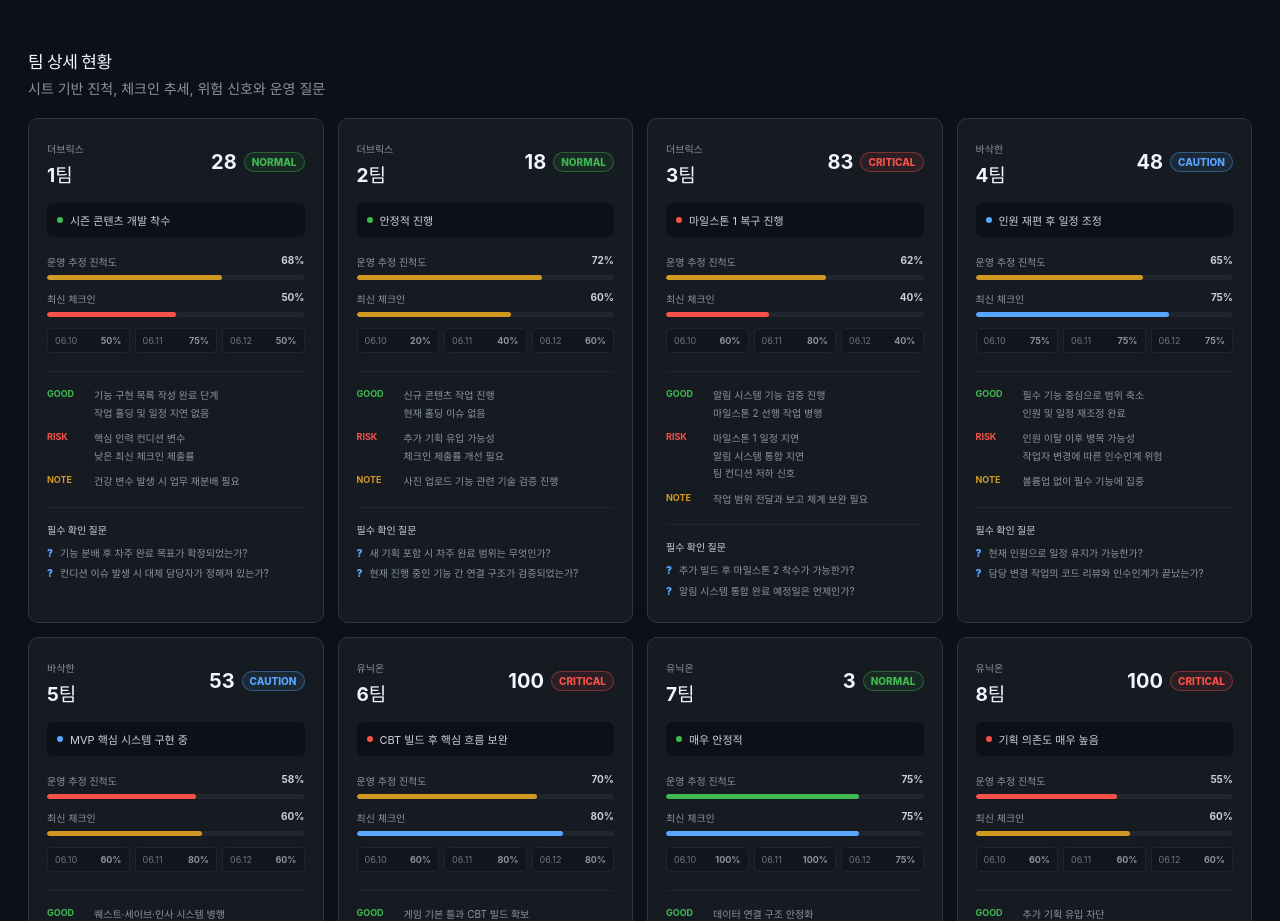
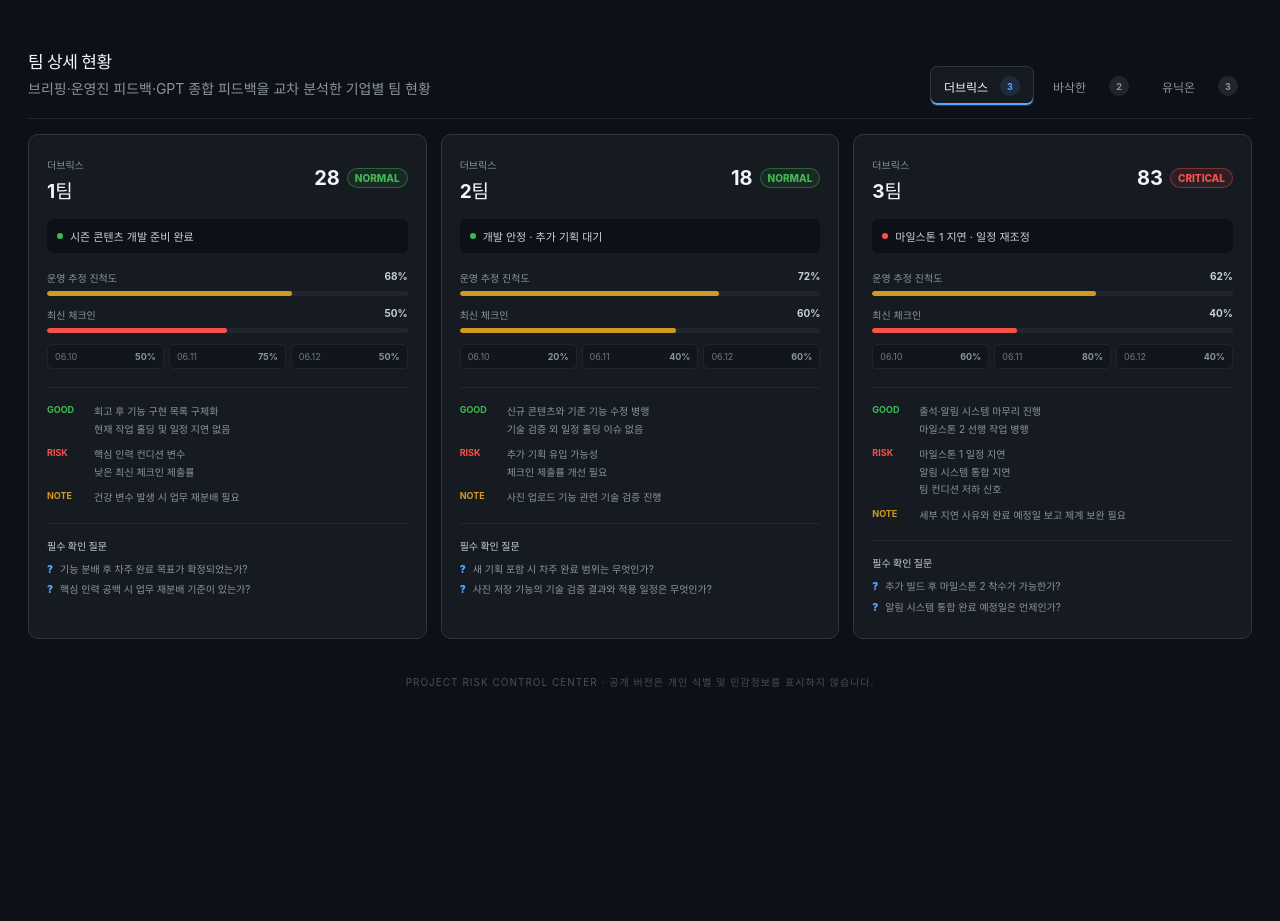
Before and after one commit to min-omniai/kdt-project-risk-control-center, a React (Vite) app: page / in a window 1280 px wide. Shown: the part 1879-2800 px from the top of the page. After the commit the page ends 2628 px from the top, so only its background shows below. Built offline with nearby package versions, Linux system fonts and the light colour scheme.

Commit message:
Add company tabs to team status

```diff
--- a/src/App.tsx
+++ b/src/App.tsx
@@ -7,8 +7,7 @@ import {
   OperatorActions,
   RiskBreakdown,
   RiskRanking,
-  SectionTitle,
-  TeamCard,
+  TeamStatusTabs,
 } from "./components/Dashboard";
 import { calculateRiskScore, getDaysUntil, getRiskLevel } from "./utils/risk";
 
@@ -51,10 +50,7 @@ export default function App() {
           <RiskBreakdown teams={teams} />
         </div>
         <RiskRanking teams={teams} />
-        <section className="teams-section">
-          <SectionTitle title="팀 상세 현황" subtitle="시트 기반 진척, 체크인 추세, 위험 신호와 운영 질문" />
-          <div className="team-grid">{teams.map((team) => <TeamCard team={team} key={team.teamId} />)}</div>
-        </section>
+        <TeamStatusTabs teams={teams} />
         <footer>PROJECT RISK CONTROL CENTER · 공개 버전은 개인 식별 및 민감정보를 표시하지 않습니다.</footer>
       </div>
     </main>
--- a/src/components/Dashboard.tsx
+++ b/src/components/Dashboard.tsx
@@ -1,3 +1,4 @@
+import { useState } from "react";
 import type { Milestone, RiskKey, Team } from "../types";
 import {
   calculateRiskScore,
@@ -159,6 +160,52 @@ export function TeamCard({ team }: { team: Team }) {
   );
 }
 
+const companies = ["더브릭스", "바삭한", "유닉온"] as const;
+
+export function TeamStatusTabs({ teams }: { teams: Team[] }) {
+  const [selectedCompany, setSelectedCompany] = useState<(typeof companies)[number]>("더브릭스");
+  const visibleTeams = teams.filter((team) => team.company === selectedCompany);
+
+  return (
+    <section className="teams-section">
+      <div className="team-section-heading">
+        <SectionTitle
+          title="팀 상세 현황"
+          subtitle="브리핑·운영진 피드백·GPT 종합 피드백을 교차 분석한 기업별 팀 현황"
+        />
+        <div className="company-tabs" role="tablist" aria-label="기업별 팀 선택">
+          {companies.map((company) => {
+            const companyTeams = teams.filter((team) => team.company === company);
+            const isSelected = selectedCompany === company;
+            return (
+              <button
+                aria-controls={`company-panel-${company}`}
+                aria-selected={isSelected}
+                className={isSelected ? "active" : ""}
+                key={company}
+                onClick={() => setSelectedCompany(company)}
+                role="tab"
+                type="button"
+              >
+                <span>{company}</span>
+                <b>{companyTeams.length}</b>
+              </button>
+            );
+          })}
+        </div>
+      </div>
+      <div
+        aria-label={`${selectedCompany} 팀 상세 현황`}
+        className={`team-grid company-team-grid team-count-${visibleTeams.length}`}
+        id={`company-panel-${selectedCompany}`}
+        role="tabpanel"
+      >
+        {visibleTeams.map((team) => <TeamCard team={team} key={team.teamId} />)}
+      </div>
+    </section>
+  );
+}
+
 function DetailBlock({ label, items, className }: { label: string; items: string[]; className: string }) {
   return <div className={`detail-block ${className}`}><b>{label}</b><ul>{items.map((item) => <li key={item}>{item}</li>)}</ul></div>;
 }
--- a/src/data/projectData.ts
+++ b/src/data/projectData.ts
@@ -28,70 +28,70 @@ export const teams: Team[] = [
   {
     teamId: 1, company: "더브릭스", teamName: "1팀", progress: 68, checkinRate: 50,
     healthRisk: true, scheduleRisk: false, planningRisk: false, technicalRisk: false, collaborationRisk: false,
-    status: "시즌 콘텐츠 개발 착수", goodPoints: ["기능 구현 목록 작성 완료 단계", "작업 홀딩 및 일정 지연 없음"],
+    status: "시즌 콘텐츠 개발 준비 완료", goodPoints: ["회고 후 기능 구현 목록 구체화", "현재 작업 홀딩 및 일정 지연 없음"],
     risks: ["핵심 인력 컨디션 변수", "낮은 최신 체크인 제출률"],
     specialNotes: ["건강 변수 발생 시 업무 재분배 필요"],
-    requiredQuestions: ["기능 분배 후 차주 완료 목표가 확정되었는가?", "컨디션 이슈 발생 시 대체 담당자가 정해져 있는가?"],
+    requiredQuestions: ["기능 분배 후 차주 완료 목표가 확정되었는가?", "핵심 인력 공백 시 업무 재분배 기준이 있는가?"],
     checkinHistory: history(50, 75, 50),
   },
   {
     teamId: 2, company: "더브릭스", teamName: "2팀", progress: 72, checkinRate: 60,
     healthRisk: false, scheduleRisk: false, planningRisk: false, technicalRisk: false, collaborationRisk: false,
-    status: "안정적 진행", goodPoints: ["신규 콘텐츠 작업 진행", "현재 홀딩 이슈 없음"],
+    status: "개발 안정 · 추가 기획 대기", goodPoints: ["신규 콘텐츠와 기존 기능 수정 병행", "기술 검증 외 일정 홀딩 이슈 없음"],
     risks: ["추가 기획 유입 가능성", "체크인 제출률 개선 필요"],
     specialNotes: ["사진 업로드 기능 관련 기술 검증 진행"],
-    requiredQuestions: ["새 기획 포함 시 차주 완료 범위는 무엇인가?", "현재 진행 중인 기능 간 연결 구조가 검증되었는가?"],
+    requiredQuestions: ["새 기획 포함 시 차주 완료 범위는 무엇인가?", "사진 저장 기능의 기술 검증 결과와 적용 일정은 무엇인가?"],
     checkinHistory: history(20, 40, 60),
   },
   {
     teamId: 3, company: "더브릭스", teamName: "3팀", progress: 62, checkinRate: 40,
     healthRisk: true, scheduleRisk: true, planningRisk: false, technicalRisk: true, collaborationRisk: false,
-    status: "마일스톤 1 복구 진행", goodPoints: ["알림 시스템 기능 검증 진행", "마일스톤 2 선행 작업 병행"],
+    status: "마일스톤 1 지연 · 일정 재조정", goodPoints: ["출석·알림 시스템 마무리 진행", "마일스톤 2 선행 작업 병행"],
     risks: ["마일스톤 1 일정 지연", "알림 시스템 통합 지연", "팀 컨디션 저하 신호"],
-    specialNotes: ["작업 범위 전달과 보고 체계 보완 필요"],
+    specialNotes: ["세부 지연 사유와 완료 예정일 보고 체계 보완 필요"],
     requiredQuestions: ["추가 빌드 후 마일스톤 2 착수가 가능한가?", "알림 시스템 통합 완료 예정일은 언제인가?"],
     checkinHistory: history(60, 80, 40),
   },
   {
     teamId: 4, company: "바삭한", teamName: "4팀", progress: 65, checkinRate: 75,
     healthRisk: false, scheduleRisk: true, planningRisk: false, technicalRisk: false, collaborationRisk: true,
-    status: "인원 재편 후 일정 조정", goodPoints: ["필수 기능 중심으로 범위 축소", "인원 및 일정 재조정 완료"],
+    status: "범위 축소 후 필수 기능 집중", goodPoints: ["비필수 볼륨업 배제 합의", "인원 및 일정 재조정 완료"],
     risks: ["인원 이탈 이후 병목 가능성", "작업자 변경에 따른 인수인계 위험"],
     specialNotes: ["볼륨업 없이 필수 기능에 집중"],
-    requiredQuestions: ["현재 인원으로 일정 유지가 가능한가?", "담당 변경 작업의 코드 리뷰와 인수인계가 끝났는가?"],
+    requiredQuestions: ["현재 인원 재배치로 일정 유지가 가능한가?", "담당 변경 작업의 코드 리뷰와 인수인계가 끝났는가?"],
     checkinHistory: history(75, 75, 75),
   },
   {
     teamId: 5, company: "바삭한", teamName: "5팀", progress: 58, checkinRate: 60,
     healthRisk: false, scheduleRisk: true, planningRisk: false, technicalRisk: false, collaborationRisk: false,
-    status: "MVP 핵심 시스템 구현 중", goodPoints: ["퀘스트·세이브·인사 시스템 병행", "UI와 데이터 연동 진행"],
+    status: "핵심 시스템 구현 지속", goodPoints: ["퀘스트·세이브·인사 시스템 병행", "UI와 런타임 데이터 연동 진행"],
     risks: ["MVP 필수 구현 범위가 넓음", "기능 간 통합 작업량 과다"],
-    specialNotes: ["타이쿤 장르 특성상 핵심 루프 검증 우선"],
+    specialNotes: ["작업량 자체가 병목이므로 핵심 플레이 루프 검증 우선"],
     requiredQuestions: ["현재 플레이 가능한 핵심 루프는 무엇인가?", "CBT 전 제거 가능한 기능이 구분되어 있는가?"],
     checkinHistory: history(60, 80, 60),
   },
   {
     teamId: 6, company: "유닉온", teamName: "6팀", progress: 70, checkinRate: 80,
     healthRisk: true, scheduleRisk: true, planningRisk: true, technicalRisk: true, collaborationRisk: false,
-    status: "CBT 빌드 후 핵심 흐름 보완", goodPoints: ["게임 기본 틀과 CBT 빌드 확보", "유물 시스템 구현 진행"],
+    status: "CBT 필수 요소 지연", goodPoints: ["게임 기본 틀과 CBT 빌드 확보", "튜토리얼 추가 및 유물 시스템 구현"],
     risks: ["튜토리얼 예외 처리 부족", "내러티브 일정 산정 누락", "집중 개발에 따른 피로 신호"],
     specialNotes: ["CBT 필수 요소 우선순위 재확인 필요"],
-    requiredQuestions: ["튜토리얼부터 엔딩까지 1판 완주 가능한가?", "CBT 필수 기능 완료율과 미완료 목록은 무엇인가?"],
+    requiredQuestions: ["CBT 기준 튜토리얼-플레이-엔딩 흐름이 검증됐는가?", "CBT 필수 기능 완료율과 미완료 목록은 무엇인가?"],
     checkinHistory: history(60, 80, 80),
   },
   {
     teamId: 7, company: "유닉온", teamName: "7팀", progress: 75, checkinRate: 75,
     healthRisk: false, scheduleRisk: false, planningRisk: false, technicalRisk: false, collaborationRisk: false,
-    status: "매우 안정적", goodPoints: ["데이터 연결 구조 안정화", "SO 기반 구조와 콘텐츠 확장 준비"],
-    risks: [],
-    specialNotes: ["일시적 인원 공백 영향 확인 필요"],
+    status: "데이터 연결 구조 안정 진행", goodPoints: ["SO 기반 데이터 연결 구조 구현", "콘텐츠 확장 단계 진입 준비"],
+    risks: ["통합 이후 실제 콘텐츠 검증 필요"],
+    specialNotes: ["일시적 인원 공백과 통합 검증 일정 확인"],
     requiredQuestions: ["데이터 연결 완료 후 콘텐츠 확장 일정이 확보됐는가?", "인원 공백으로 인한 병목은 없는가?"],
     checkinHistory: history(100, 100, 75),
   },
   {
     teamId: 8, company: "유닉온", teamName: "8팀", progress: 55, checkinRate: 60,
     healthRisk: true, scheduleRisk: true, planningRisk: true, technicalRisk: true, collaborationRisk: true,
-    status: "기획 의존도 매우 높음", goodPoints: ["추가 기획 유입 차단", "핵심 시스템 개발 지속"],
+    status: "기획 미정으로 개발 시간 손실", goodPoints: ["추가 기획 유입 적극 차단", "핵심 시스템 개발은 지속"],
     risks: ["필수 기획 자료 미확정", "팀장 소통 업무 과부하", "작업량·컨디션 주의 신호"],
     specialNotes: ["팀장 작업시간의 약 30%가 기획 협의에 사용됨"],
     requiredQuestions: ["미수령 필수 기획 목록과 전달 일정이 확정됐는가?", "특수 블록·튜토리얼·스킬 DB 기획이 모두 준비됐는가?"],
--- a/src/styles.css
+++ b/src/styles.css
@@ -70,7 +70,17 @@ h1 { margin: 10px 0 7px; font-size: clamp(25px, 3vw, 38px); line-height: 1.2; le
 .score { display: flex; align-items: center; gap: 9px; }.score > strong { font-size: 23px; }.risk-badge { display: inline-flex; padding: 3px 7px; border: 1px solid; border-radius: 999px; font-size: 9px; font-weight: 800; text-transform: uppercase; }
 .reason { margin: 0; color: #c9d1d9; font-size: 12px; line-height: 1.5; }.checklist { display: grid; gap: 5px; margin: 0; padding: 0; list-style: none; color: #8b949e; font-size: 11px; }
 .checklist li { display: flex; gap: 7px; }.checklist span { flex: 0 0 auto; width: 11px; height: 11px; margin-top: 2px; border: 1px solid #484f58; border-radius: 3px; }
-.teams-section > .section-title { padding-left: 0; border: 0; }.team-grid { display: grid; grid-template-columns: repeat(4, 1fr); gap: 14px; }
+.team-section-heading { display: flex; align-items: flex-end; justify-content: space-between; gap: 20px; margin-bottom: 15px; border-bottom: 1px solid #21262d; }
+.teams-section .section-title { padding-left: 0; border: 0; }
+.company-tabs { display: flex; align-items: center; gap: 5px; padding: 0 0 12px; }
+.company-tabs button { display: flex; align-items: center; gap: 9px; min-width: 104px; padding: 9px 13px; border: 1px solid transparent; border-radius: 7px; color: #8b949e; background: transparent; cursor: pointer; transition: color .16s ease, background .16s ease, border-color .16s ease; }
+.company-tabs button:hover { color: #c9d1d9; background: #161b22; }
+.company-tabs button.active { color: #f0f6fc; border-color: #30363d; background: #161b22; box-shadow: inset 0 -2px #58a6ff; }
+.company-tabs button span { flex: 1; font-size: 12px; font-weight: 800; text-align: left; }
+.company-tabs button b { display: grid; place-items: center; min-width: 20px; height: 20px; border-radius: 999px; color: #8b949e; background: #21262d; font-size: 9px; }
+.company-tabs button.active b { color: #58a6ff; background: rgba(88,166,255,.12); }
+.team-grid { display: grid; grid-template-columns: repeat(3, minmax(0, 1fr)); gap: 14px; }
+.company-team-grid.team-count-2 { grid-template-columns: repeat(2, minmax(0, 1fr)); }
 .team-card { padding: 18px; border: 1px solid #30363d; border-radius: 10px; background: #161b22; }
 .team-card header { display: flex; justify-content: space-between; align-items: center; margin-bottom: 16px; }.team-card header span { color: #8b949e; font-size: 10px; }.team-card h3 { margin: 3px 0 0; font-size: 19px; }
 .team-score { display: flex; align-items: center; gap: 7px; }.team-score > strong { font-size: 20px; }
@@ -92,5 +102,6 @@ footer { padding-top: 35px; color: #484f58; font-size: 10px; text-align: center;
   .kpi-grid { grid-template-columns: repeat(2, 1fr); }.kpi-card { min-height: 115px; }.dday-grid { grid-template-columns: repeat(2, 1fr); }
   .action-panel ol { grid-template-columns: 1fr; }.action-panel li { border-right: 0; border-bottom: 1px solid #30363d; }.action-heading { align-items: flex-start; gap: 10px; }
   .timeline { overflow-x: auto; grid-template-columns: repeat(5, 145px); }.ranking-head { display: none; }.ranking-row { grid-template-columns: 1fr auto; gap: 10px; }.ranking-row .reason, .ranking-row .checklist { grid-column: 1 / -1; }
+  .team-section-heading { align-items: stretch; flex-direction: column; gap: 0; }.company-tabs { overflow-x: auto; width: 100%; }.company-tabs button { flex: 1 0 105px; }.company-team-grid.team-count-2 { grid-template-columns: repeat(2, 1fr); }
 }
-@media (max-width: 520px) { .kpi-grid, .team-grid, .dday-grid { grid-template-columns: 1fr; }.dday-card { min-height: 55px; }.section-title { padding: 17px; } }
+@media (max-width: 520px) { .kpi-grid, .team-grid, .company-team-grid.team-count-2, .dday-grid { grid-template-columns: 1fr; }.dday-card { min-height: 55px; }.section-title { padding: 17px; } }
```
